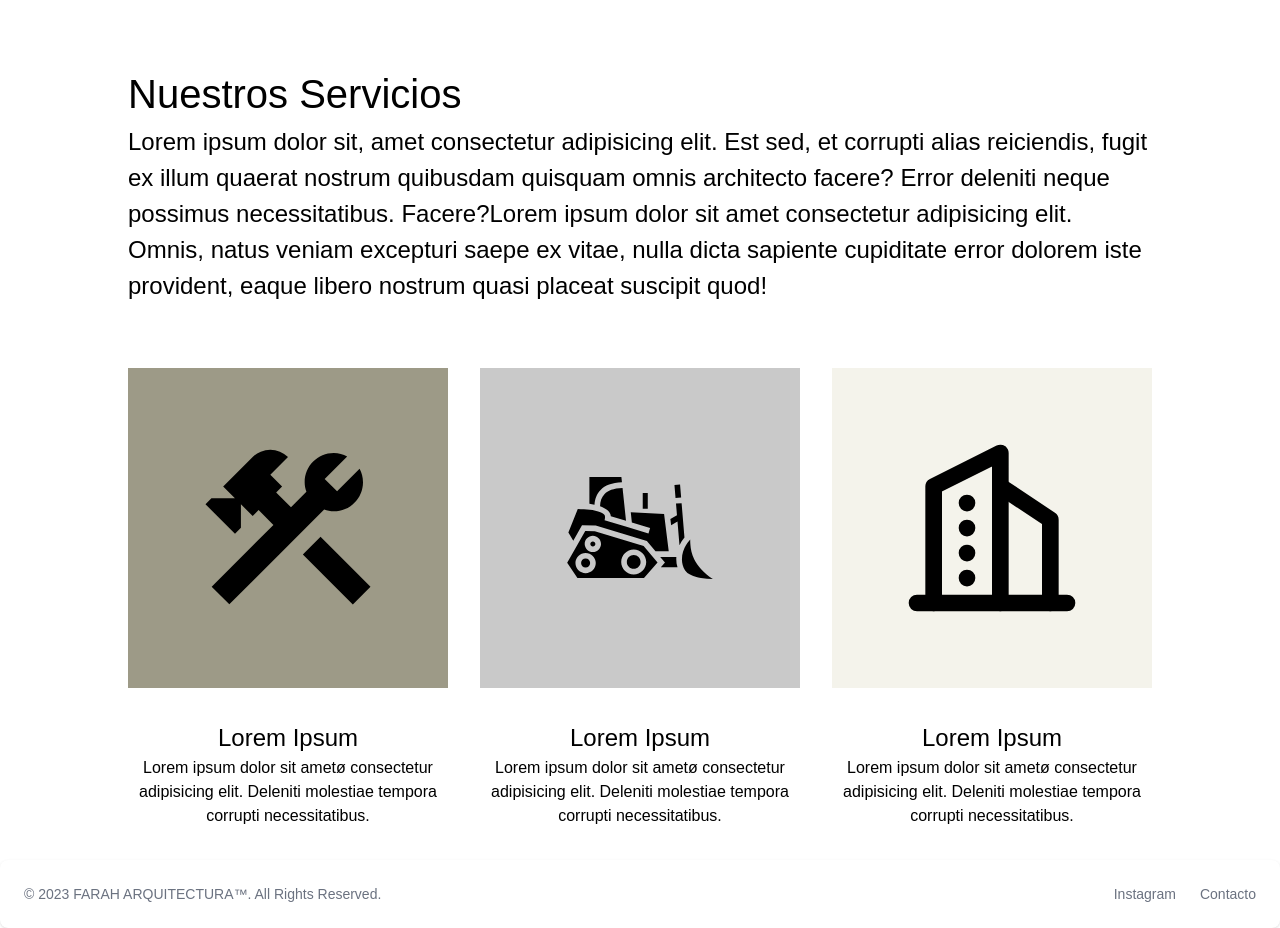
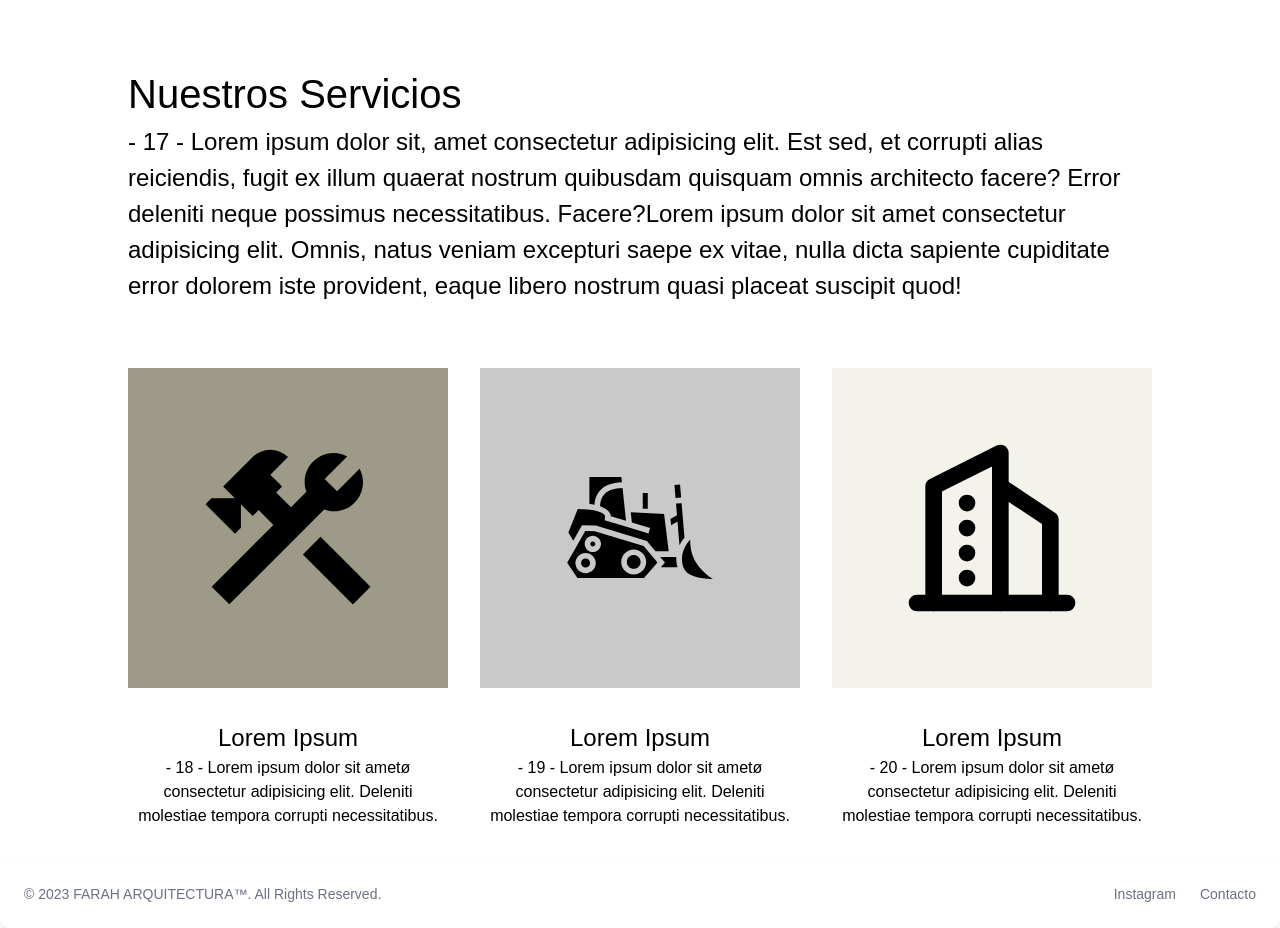
Before and after one commit to jdwyer6/fara-arquitectura, a React (Create React App) app: page /construccion-about in a window 1280 px wide. Shown: the part 980-1908 px from the top of the page. Built offline with nearby package versions, Linux system fonts and the light colour scheme.

Commit message:
add numbers for text reference

```diff
--- a/src/components/AboutPageTemplate.js
+++ b/src/components/AboutPageTemplate.js
@@ -1,7 +1,16 @@
 import Card from '../components/Card';
 import ButtonTertiary from '../components/ButtonTertiary';
 
-const AboutPageTemplate = ({mainImage, icon1, icon2, icon3}) => {
+const AboutPageTemplate = ({mainImage,
+    icon1,
+    icon2,
+    icon3,
+    aboutTextMain,
+    servicesText,
+    service1,
+    service2,
+    service3
+}) => {
     return (
         <div className="flex flex-wrap px-2 md:px-16 xl:px-32">
             <section className='flex w-screen mb-8 md:mb-32'>
@@ -11,19 +20,19 @@ const AboutPageTemplate = ({mainImage, icon1, icon2, icon3}) => {
                 <div className='flex-1 text-start flex flex-col justify-start xl:justify-center lg:ml-8'>
                     <h1 className='hidden md:block'>ACERCA DE</h1>
                     <h1 className='text-5xl md:hidden py-8'>ACERCA DE</h1>
-                    <p>Lorem ipsum, dolor sit amet consectetur adipisicing elit. Nobis voluptatem assumenda error harum! Iusto repudiandae unde expedita eius iure debitis temporibus vero perferendis? Et vel exercitationem nobis! Eligendi, modi cumque. Lorem ipsum dolor sit amet consectetur adipisicing elit. Consectetur, possimus tempore ad facere nihil modi facilis similique expedita voluptas illum odit exercitationem incidunt totam? Accusantium nesciunt veritatis excepturi libero quasi.</p>
+                    <p>{aboutTextMain}</p>
 
                 </div>
             </section>
             <section className='w-full'>
                 <div className='mb-16'>
                     <h2>Nuestros Servicios</h2>
-                    <p>Lorem ipsum dolor sit, amet consectetur adipisicing elit. Est sed, et corrupti alias reiciendis, fugit ex illum quaerat nostrum quibusdam quisquam omnis architecto facere? Error deleniti neque possimus necessitatibus. Facere?Lorem ipsum dolor sit amet consectetur adipisicing elit. Omnis, natus veniam excepturi saepe ex vitae, nulla dicta sapiente cupiditate error dolorem iste provident, eaque libero nostrum quasi placeat suscipit quod!</p>
+                    <p>{servicesText}</p>
                 </div>
                 <div className='flex flex-wrap justify-between'>
-                    <Card icon={icon1} title='Lorem Ipsum' bg='bg-olive' description='Lorem ipsum dolor sit ametø consectetur adipisicing elit. Deleniti molestiae tempora corrupti necessitatibus.'/>
-                    <Card icon={icon2} title='Lorem Ipsum' bg='bg-sand' description='Lorem ipsum dolor sit ametø consectetur adipisicing elit. Deleniti molestiae tempora corrupti necessitatibus.'/>
-                    <Card icon={icon3} title='Lorem Ipsum' bg='bg-ivory' description='Lorem ipsum dolor sit ametø consectetur adipisicing elit. Deleniti molestiae tempora corrupti necessitatibus.'/>
+                    <Card icon={icon1} title='Lorem Ipsum' bg='bg-olive' description={service1}/>
+                    <Card icon={icon2} title='Lorem Ipsum' bg='bg-sand' description={service2}/>
+                    <Card icon={icon3} title='Lorem Ipsum' bg='bg-ivory' description={service3}/>
 
 
                 </div>
--- a/src/pages/ConstruccionAboutPage.js
+++ b/src/pages/ConstruccionAboutPage.js
@@ -12,6 +12,11 @@ const ConstruccionAboutPage = () => {
             icon1={<MdConstruction size={200}/>}
             icon2={<GiBulldozer size={160}/>}
             icon3={<TbBuildingSkyscraper size={200}/>}
+            aboutTextMain='- 16 - Lorem ipsum, dolor sit amet consectetur adipisicing elit. Nobis voluptatem assumenda error harum! Iusto repudiandae unde expedita eius iure debitis temporibus vero perferendis? Et vel exercitationem nobis! Eligendi, modi cumque. Lorem ipsum dolor sit amet consectetur adipisicing elit. Consectetur, possimus tempore ad facere nihil modi facilis similique expedita voluptas illum odit exercitationem incidunt totam? Accusantium nesciunt veritatis excepturi libero quasi.'
+            servicesText='- 17 - Lorem ipsum dolor sit, amet consectetur adipisicing elit. Est sed, et corrupti alias reiciendis, fugit ex illum quaerat nostrum quibusdam quisquam omnis architecto facere? Error deleniti neque possimus necessitatibus. Facere?Lorem ipsum dolor sit amet consectetur adipisicing elit. Omnis, natus veniam excepturi saepe ex vitae, nulla dicta sapiente cupiditate error dolorem iste provident, eaque libero nostrum quasi placeat suscipit quod!'
+            service1='- 18 - Lorem ipsum dolor sit ametø consectetur adipisicing elit. Deleniti molestiae tempora corrupti necessitatibus.'
+            service2='- 19 - Lorem ipsum dolor sit ametø consectetur adipisicing elit. Deleniti molestiae tempora corrupti necessitatibus.'
+            service3='- 20 - Lorem ipsum dolor sit ametø consectetur adipisicing elit. Deleniti molestiae tempora corrupti necessitatibus.'
         />
         </>
      );
--- a/src/pages/ConstruccionHomePage.js
+++ b/src/pages/ConstruccionHomePage.js
@@ -17,7 +17,11 @@ const ConstruccionHomePage = () => {
                 galleryImage2={gallery2}
                 galleryImage3={gallery3}
                 galleryImage4={gallery4}
-                whoAreWeText='Lorem ipsum dolor sit, amet consectetur adipisicing elit. Doloremque maxime voluptas minima nihil. Mollitia ut cupiditate alias minima, perspiciatis obcaecati eius? Voluptatibus, velit odio sed animi a ex magnam. Ducimus?'
+                whoAreWeText='- 11 - Lorem ipsum dolor sit, amet consectetur adipisicing elit. Doloremque maxime voluptas minima nihil. Mollitia ut cupiditate alias minima, perspiciatis obcaecati eius? Voluptatibus, velit odio sed animi a ex magnam. Ducimus?'
+                conocemosElProcesoText='- 12 - Lorem ipsum dolor sit amet consectetur adipisicing elit. Porro omnis illo expedita! Perspiciatis, aut autem tenetur distinctio itaque voluptate ratione fuga aspernatur qui quidem animi blanditiis eum, quod, temporibus ullam! Lorem ipsum dolor sit amet consectetur adipisicing elit. Porro omnis illo expedita!'
+                experenciaSinIgualTexto='- 13 - Con Farah Arquitectura, no hay retos ni contratiempos, sino oportunidades de diseño. Cualquier reto contextual es una gran oportunidad creativa para el desarrollo integral y potencial de proyecto, desde su desarrollo conceptual hasta su ejecución.'
+                EquipoMultidisciplinarioTexto='- 14 - Fara Arquitectura ofrece un desarrollo de experiencias hechas a la medida de cada cliente con la participación coordinada de su equipo interdisciplinario especializado. '
+                contactanosHoyTexto='- 15 - Lorem ipsum dolor sit amet consectetur adipisicing elit. Eum officiis at aspernatur fugiat aliquam, impedit veritatis deserunt laboriosam repellendus quibusdam deleniti sed dicta ex nam, voluptate enim tenetur quasi. Aperiam?'
              />
         </>
      );
--- a/src/pages/InterioresAboutPage.js
+++ b/src/pages/InterioresAboutPage.js
@@ -11,6 +11,11 @@ const InterioresAboutPage = () => {
             icon1={<RiBuilding2Line size={200}/>}
             icon2={<FaDraftingCompass size={160}/>}
             icon3={<MdDesignServices size={200}/>}
+            aboutTextMain='- 6 - Lorem ipsum, dolor sit amet consectetur adipisicing elit. Nobis voluptatem assumenda error harum! Iusto repudiandae unde expedita eius iure debitis temporibus vero perferendis? Et vel exercitationem nobis! Eligendi, modi cumque. Lorem ipsum dolor sit amet consectetur adipisicing elit. Consectetur, possimus tempore ad facere nihil modi facilis similique expedita voluptas illum odit exercitationem incidunt totam? Accusantium nesciunt veritatis excepturi libero quasi.'
+            servicesText='- 7 - Lorem ipsum dolor sit, amet consectetur adipisicing elit. Est sed, et corrupti alias reiciendis, fugit ex illum quaerat nostrum quibusdam quisquam omnis architecto facere? Error deleniti neque possimus necessitatibus. Facere?Lorem ipsum dolor sit amet consectetur adipisicing elit. Omnis, natus veniam excepturi saepe ex vitae, nulla dicta sapiente cupiditate error dolorem iste provident, eaque libero nostrum quasi placeat suscipit quod!'
+            service1='- 8 - Lorem ipsum dolor sit ametø consectetur adipisicing elit. Deleniti molestiae tempora corrupti necessitatibus.'
+            service2='- 9 - Lorem ipsum dolor sit ametø consectetur adipisicing elit. Deleniti molestiae tempora corrupti necessitatibus.'
+            service3='- 10 - Lorem ipsum dolor sit ametø consectetur adipisicing elit. Deleniti molestiae tempora corrupti necessitatibus.'
         />
 
      );
```
Also changed, not shown: src/components/HomePageTemplate.js (+16 -5 lines), src/pages/InterioresHomePage.js (+6 -1 lines).
